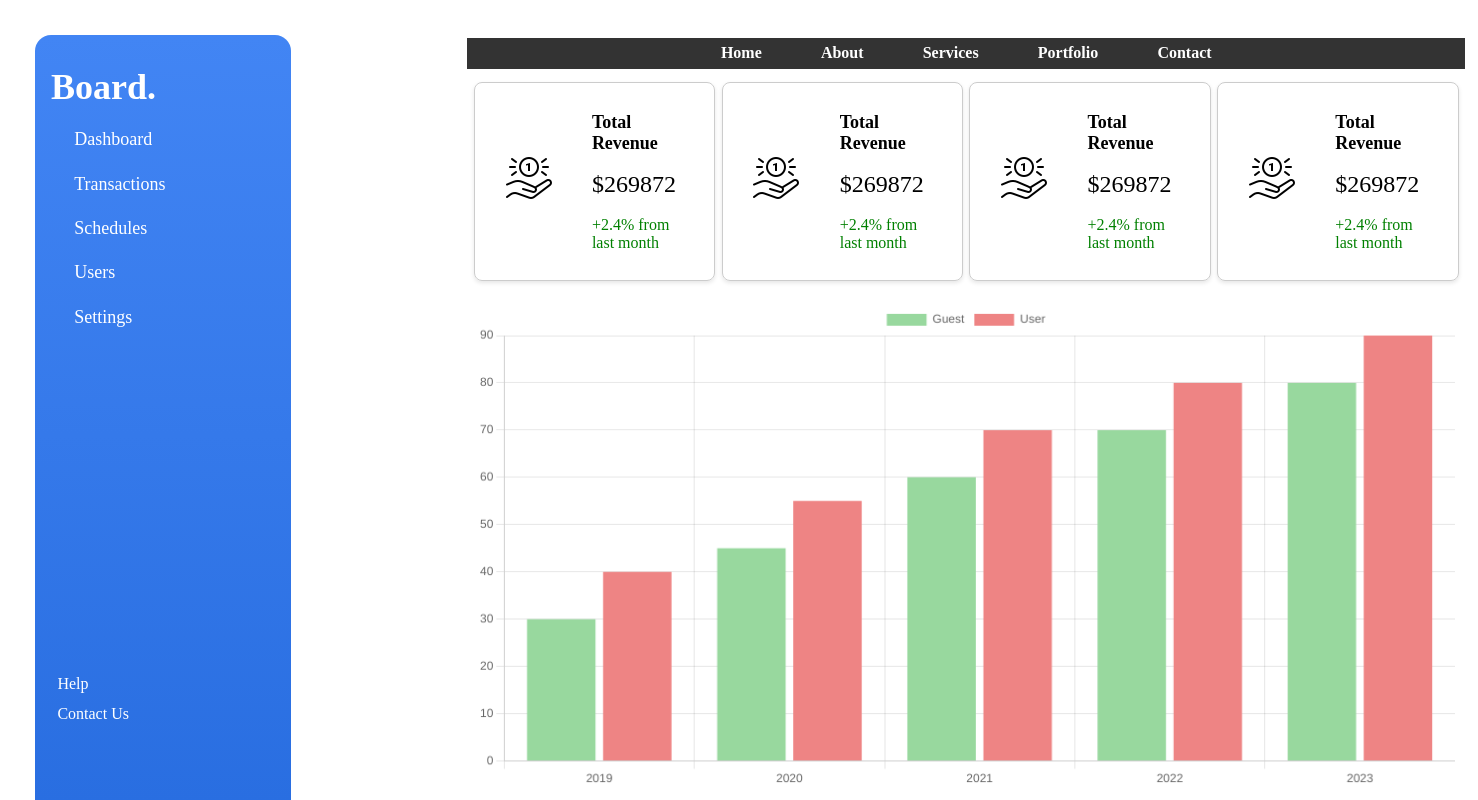
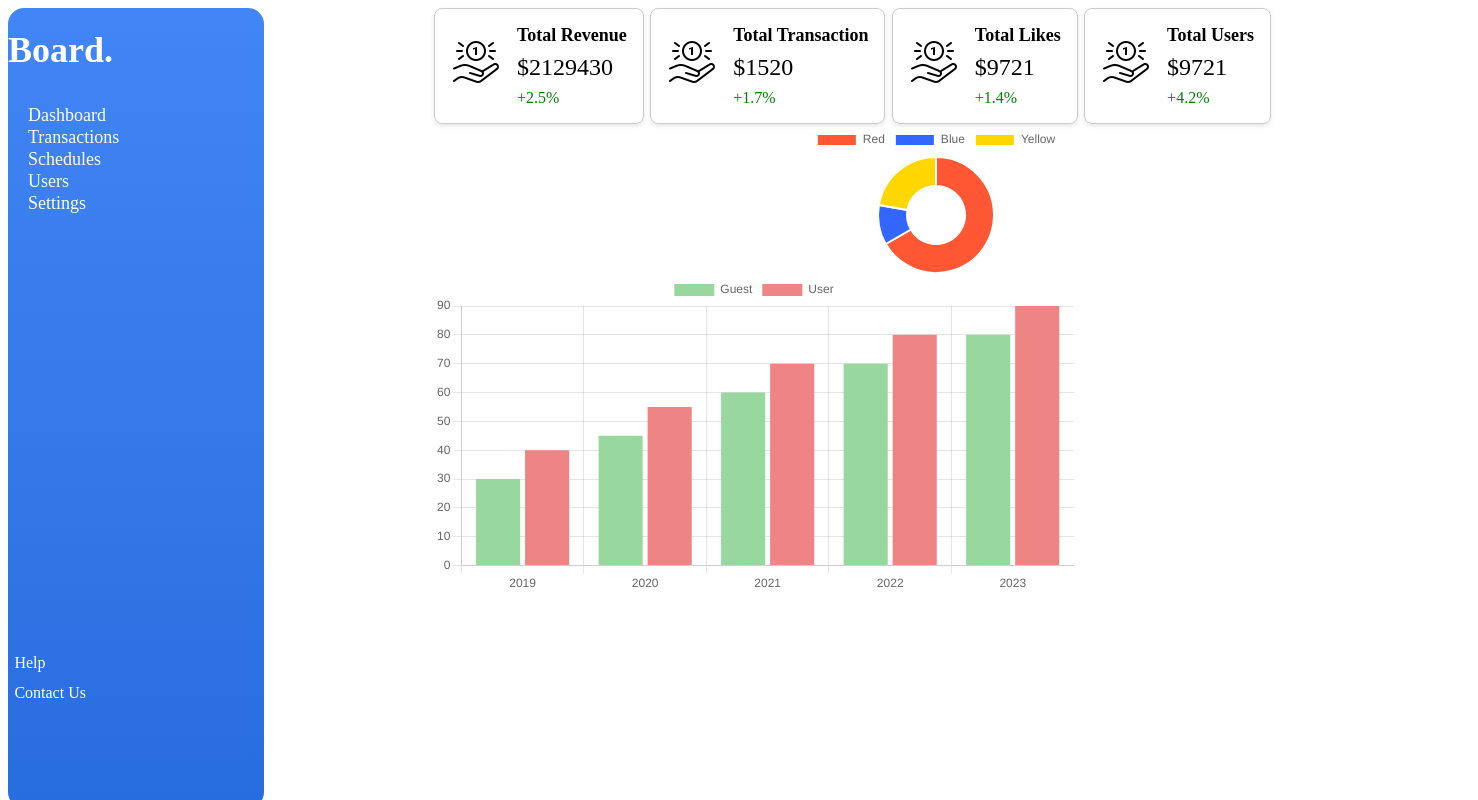
Before and after one commit to iamabhaytiwari343/openinapp_assignment, a React (Create React App) app: page /home in a window 1280 px wide. Shown: the top 800 px of the page, 1478 px wide, since content can reach past the window. Built offline with nearby package versions, Linux system fonts and the light colour scheme.

Commit message:
charts done

```diff
--- a/src/Components/Dashboard/Board.jsx
+++ b/src/Components/Dashboard/Board.jsx
@@ -1,14 +1,17 @@
-import React from 'react';
+import React, { useState } from 'react';
 import Sidebar from './Sidebar';
 import "./css/board.css";
 import DemoPieChart from './utils/DemoPieChart';
 import BarChart from './utils/BarChart';
 import icon from "./utils/icon.png";
 import Card from './utils/Cards';
+import DonutChart from './utils/DonutChart';
 
 const Board = () => {
   const guestData = [30, 45, 60, 70, 80]; // Replace with your guest data
   const userData = [40, 55, 70, 80, 90];
+
+
   return (
     <>
       <div className="pagecontent">
@@ -16,26 +19,27 @@ const Board = () => {
           <Sidebar />
         </div>
         <div className="maincontainerdashoard">
-          <nav>
-            <ul>
-              <li><a href="#">Home</a></li>
-              <li><a href="#">About</a></li>
-              <li><a href="#">Services</a></li>
-              <li><a href="#">Portfolio</a></li>
-              <li><a href="#">Contact</a></li>
+          {/* <nav className='navbaronboard'>
+            <ul className='listnavbar'>
+              <li className='listitem-navbar'><a href="#">Home</a></li>
+              <li className='listitem-navbar'><a href="#">About</a></li>
+              <li className='listitem-navbar'><a href="#">Services</a></li>
+              <li className='listitem-navbar'><a href="#">Portfolio</a></li>
+              <li className='listitem-navbar'><a href="#">Contact</a></li>
             </ul>
-          </nav>
+          </nav> */}
           <div className="cards">
-            <Card icon={icon} totalRevenue="269872" percentageChange="2.4" />
-            <Card icon={icon} totalRevenue="269872" percentageChange="2.4" />
-            <Card icon={icon} totalRevenue="269872" percentageChange="2.4" />
-            <Card icon={icon} totalRevenue="269872" percentageChange="2.4" />
+            <Card icon={icon} vari="Total Revenue" totalRevenue="2129430" percentageChange="2.5" />
+            <Card icon={icon} vari="Total Transaction" totalRevenue="1520" percentageChange="1.7" />
+            <Card icon={icon} vari="Total Likes" totalRevenue="9721" percentageChange="1.4" />
+            <Card icon={icon} vari="Total Users" totalRevenue="9721" percentageChange="4.2" />
           </div>
-          <BarChart guestData={guestData} userData={userData} />
           <div className='bottomrightinhome'>
-            <DemoPieChart />
+            <DonutChart />
           </div>
-
+          <div className="chartcontainer-one">
+            <BarChart guestData={guestData} userData={userData} className='chartstyles-bar' options={'responsive: true'} />
+          </div>
 
 
 
@@ -43,6 +47,6 @@ const Board = () => {
       </div>
     </>
   )
-}
+};
 
-export default Board
+export default Board;
--- a/src/Components/Dashboard/css/board.css
+++ b/src/Components/Dashboard/css/board.css
@@ -1,8 +1,3 @@
-* {
-    margin: 0.2rem;
-    padding: 0.2rem;
-}
-
 .pagecontent {
     display: grid;
     grid-template-columns: 1fr 5fr;
@@ -25,7 +20,7 @@
 .maincontainerdashoard {
     box-sizing: border-box;
     color: black;
-    position: relative;
+    /* position: relative; */
     display: flex;
     right: 0;
     width: 80vw;
@@ -34,53 +29,27 @@
     padding: 0px 10px;
 }
 
-
-ul {
-    margin: 0;
-    padding: 0;
+.navbaronboard ul {
+    display: flex;
+    flex-direction: row;
 }
 
-/* Style the navbar */
-nav {
-    background-color: #333;
-    /* Background color of the navbar */
-    color: #fff;
-    /* Text color */
-}
-
-ul {
-    list-style-type: none;
-    /* Remove default list bullet points */
-    display: flex;
-    /* Display list items horizontally */
-    justify-content: center;
-    /* Center align list items horizontally */
-}
-
-li {
-    margin: 0 20px;
-    /* Add some spacing between list items */
-}
-
-a {
-    text-decoration: none;
-    /* Remove underlines from links */
-    color: #fff;
-    /* Link text color */
-    font-weight: bold;
-    /* Make link text bold */
-}
-
-/* Style the links on hover */
-a:hover {
-    text-decoration: underline;
-    /* Add underline on hover */
-}
+/*  */
 
 .cards {
     display: flex;
 }
 
+/*
 .bottomrightinhome {
+    margin: auto;
+    padding: auto;
+    width: 10rem;
+    height: 10rem;
     display: flex;
+} */
+
+.chartcontainer-one {
+    width: 50vw;
+    height: 10vh;
 }
--- a/src/Components/Dashboard/css/sidebar.css
+++ b/src/Components/Dashboard/css/sidebar.css
@@ -72,6 +72,8 @@
 
 .help,
 .contact {
+    margin: 0.2rem;
+    padding: 0.2rem;
     font-size: 16px;
     font-weight: 400;
     line-height: 17px;
--- a/src/Components/Dashboard/utils/Cards.css
+++ b/src/Components/Dashboard/utils/Cards.css
@@ -6,6 +6,7 @@
     padding: 16px;
     border-radius: 8px;
     box-shadow: 0 2px 4px rgba(0, 0, 0, 0.1);
+    margin-right: 0.4rem;
 }
 
 .icon {
--- a/src/Components/Dashboard/utils/Cards.jsx
+++ b/src/Components/Dashboard/utils/Cards.jsx
@@ -2,14 +2,14 @@ import React from 'react';
 import './Cards.css';
 
 
-const Card = ({ icon, totalRevenue, percentageChange }) => {
+const Card = ({ icon, vari, totalRevenue, percentageChange }) => {
     return (
         <div className="card">
             <div className="icon"><img src={icon} alt="Icon" /></div>
             <div className="info">
-                <div className="header">Total Revenue</div>
+                <div className="header">{vari}</div>
                 <div className="revenue">${totalRevenue}</div>
-                <div className="percentage">+{percentageChange}% from last month</div>
+                <div className="percentage">+{percentageChange}%</div>
             </div>
         </div>
     );
--- /dev/null
+++ b/src/Components/Dashboard/utils/DonutChart.jsx
@@ -0,0 +1,28 @@
+import React from 'react';
+import { Doughnut } from 'react-chartjs-2';
+
+const DonutChart = () => {
+    // Define your data and options for the donut chart
+    const data = {
+        labels: ['Red', 'Blue', 'Yellow'],
+        datasets: [
+            {
+                data: [300, 50, 100],
+                backgroundColor: ['#FF5733', '#3366FF', '#FFD700'],
+            },
+        ],
+    };
+
+    const options = {
+        responsive: true,
+        maintainAspectRatio: false,
+    };
+
+    return (
+        <div className="donut-chart">
+            <Doughnut data={data} options={options} />
+        </div>
+    );
+};
+
+export default DonutChart;
```
Also changed, not shown: src/Components/Dashboard/utils/DemoPieChart.jsx (line endings or trailing spaces).
